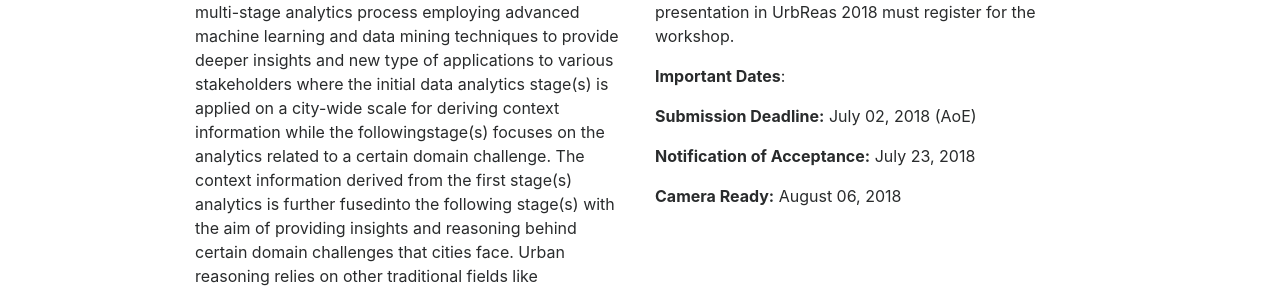
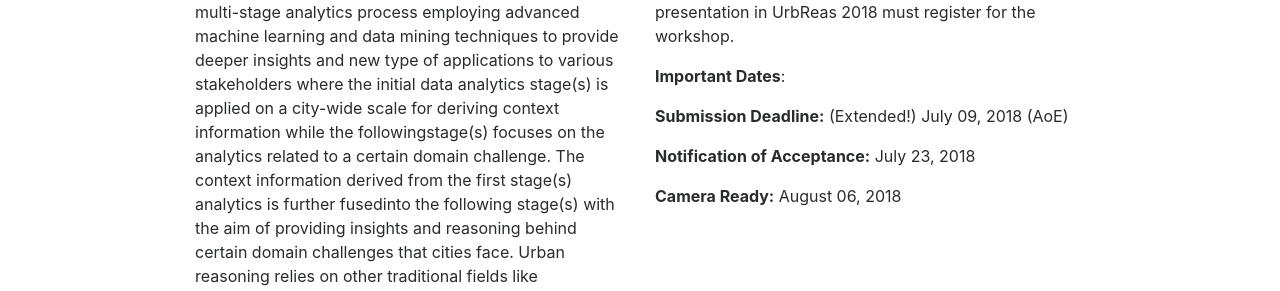
Before and after one commit to UrbanReasoningWorkshop/urbanreasoningworkshop.github.io, a Jekyll site: the page built from cfp.html, in a window 1280 px wide. Shown: the part 810-1101 px from the top of the page. Built offline with Jekyll 4.4.1, drawn with Linux system fonts in a browser that asks for light colours; nearby versions of some CDN libraries.

Commit message:
deadline extension

```diff
--- a/cfp.html
+++ b/cfp.html
@@ -97,7 +97,7 @@ slide_id: 2
             <p><strong>Important Dates</strong>:</p>
 
             <p><b>Submission Deadline:</b>
-                 July 02, 2018 (AoE)
+                 (Extended!) July 09, 2018 (AoE)
             </p>
 
             <p><b>Notification of Acceptance:</b> July 23, 2018 </p>
```
Also changed, not shown: 2 other files.
